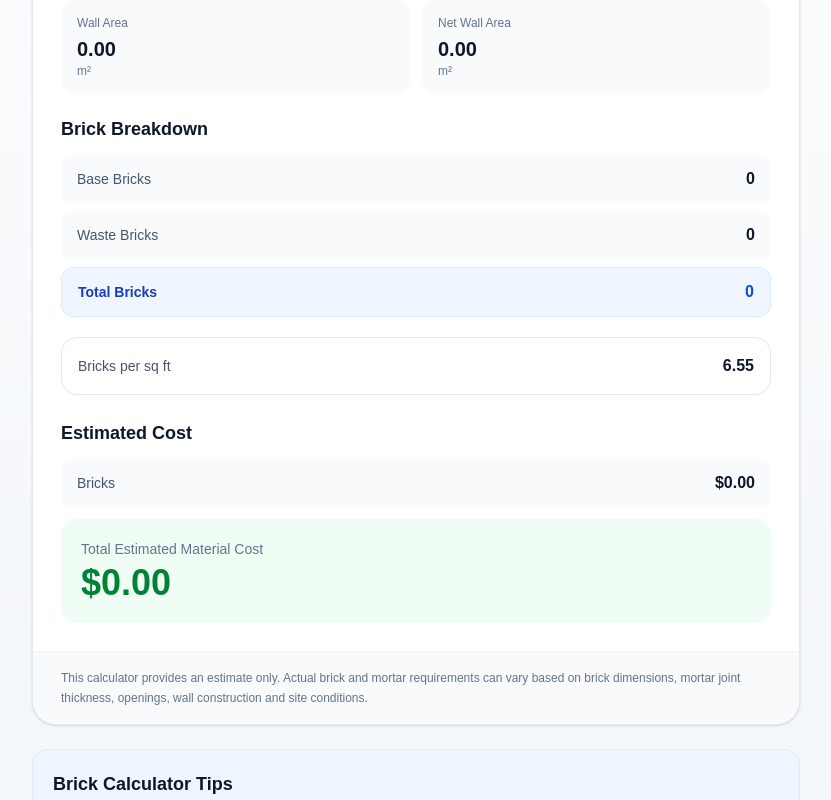
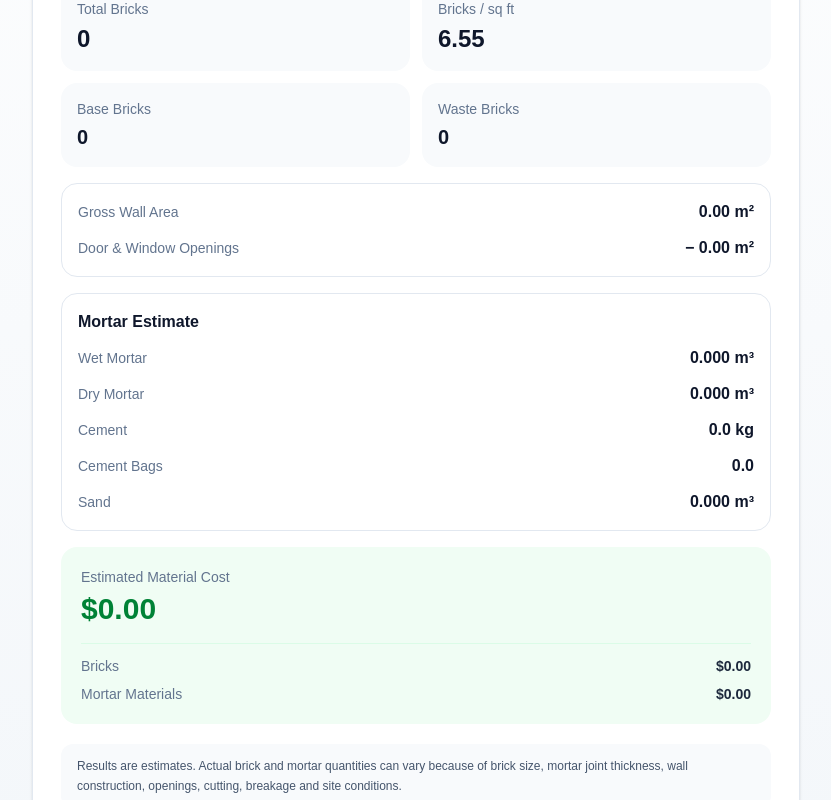
Before and after one commit to km7max-cmd/cornerspan, a Next.js app: page /calculators/brick in a window 1280 px wide. Shown: the part 2320-3120 px from the top of the page, without its empty margins (224-1055 px from the left). Built offline with nearby package versions, Linux system fonts and the light colour scheme.

Commit message:
Refactor ResultCard component for clarity and updates

```diff
--- a/app/calculators/brick/components/ResultCard.tsx
+++ b/app/calculators/brick/components/ResultCard.tsx
@@ -5,7 +5,9 @@ import type {
   Currency,
 } from "../types";
 
-import { getCurrencySymbol } from "../data/brickOptions";
+import {
+  getCurrencySymbol,
+} from "../data/brickOptions";
 
 type ResultCardProps = {
   result: BrickCalculationResult;
@@ -20,17 +22,20 @@ function formatNumber(
     return "0";
   }
 
-  return value.toLocaleString("en-US", {
+  return value.toLocaleString(
+    undefined,
+    {
       minimumFractionDigits: decimals,
       maximumFractionDigits: decimals,
-  });
+    }
+  );
 }
 
 export default function ResultCard({
   result,
   currency,
 }: ResultCardProps) {
-  const symbol =
+  const currencySymbol =
     getCurrencySymbol(currency);
 
   return (
@@ -46,74 +51,101 @@ export default function ResultCard({
           Calculation Result
         </h2>
 
-        <p className="mt-1 text-sm text-slate-500">
-          Estimated materials required for your project.
+        <p className="mt-1 text-sm leading-6 text-slate-500">
+          Estimated brick and mortar requirements.
         </p>
 
       </div>
 
-      {/* =====================================================
-          MAIN BRICK RESULT
-      ===================================================== */}
+      <div className="p-5 sm:p-7">
 
-      <div className="p-5 sm:p-7">
+        {/* =================================================
+            NET WALL AREA
+        ================================================= */}
 
         <div className="rounded-2xl bg-blue-50 p-5">
 
           <p className="text-sm font-medium text-slate-500">
-            Total Bricks Required
+            Net Wall Area
           </p>
 
-          <p className="mt-1 text-4xl font-bold tracking-tight text-blue-700 sm:text-5xl">
-            {result.totalBricks.toLocaleString()}
+          <p className="mt-1 text-3xl font-bold text-blue-600">
+            {formatNumber(
+              result.netWallArea
+            )}{" "}
+            m²
           </p>
 
-          <p className="mt-2 text-sm text-slate-500">
-            bricks including waste
+          <p className="mt-1 text-xs text-slate-500">
+            After deducting doors and windows
           </p>
 
         </div>
 
         {/* =================================================
-            WALL AREA
+            BRICK RESULTS
         ================================================= */}
 
         <div className="mt-4 grid grid-cols-2 gap-3">
 
+          {/* Total Bricks */}
+
           <div className="rounded-2xl bg-slate-50 p-4">
 
-            <p className="text-xs font-medium text-slate-500">
-              Wall Area
+            <p className="text-sm text-slate-500">
+              Total Bricks
             </p>
 
-            <p className="mt-1 text-xl font-bold text-slate-900">
-              {formatNumber(
-                result.wallArea,
-                2
-              )}
-            </p>
-
-            <p className="text-xs text-slate-500">
-              m²
+            <p className="mt-1 text-2xl font-bold text-slate-900">
+              {result.totalBricks.toLocaleString()}
             </p>
 
           </div>
 
+          {/* Bricks / sq ft */}
+
           <div className="rounded-2xl bg-slate-50 p-4">
 
-            <p className="text-xs font-medium text-slate-500">
-              Net Wall Area
+            <p className="text-sm text-slate-500">
+              Bricks / sq ft
+            </p>
+
+            <p className="mt-1 text-2xl font-bold text-slate-900">
+              {formatNumber(
+                result.bricksPerSqFt
+              )}
+            </p>
+
+          </div>
+
+          {/* Base Bricks */}
+
+          <div className="rounded-2xl bg-slate-50 p-4">
+
+            <p className="text-sm text-slate-500">
+              Base Bricks
             </p>
 
             <p className="mt-1 text-xl font-bold text-slate-900">
-              {formatNumber(
-                result.netWallArea,
-                2
-              )}
+              {Math.ceil(
+                result.baseBricks
+              ).toLocaleString()}
             </p>
 
-            <p className="text-xs text-slate-500">
-              m²
+          </div>
+
+          {/* Waste Bricks */}
+
+          <div className="rounded-2xl bg-slate-50 p-4">
+
+            <p className="text-sm text-slate-500">
+              Waste Bricks
+            </p>
+
+            <p className="mt-1 text-xl font-bold text-slate-900">
+              {Math.ceil(
+                result.wasteBricks
+              ).toLocaleString()}
             </p>
 
           </div>
@@ -124,85 +156,132 @@ export default function ResultCard({
             OPENINGS
         ================================================= */}
 
-        {result.openingArea > 0 && (
-          <div className="mt-3 rounded-2xl bg-amber-50 p-4">
+        <div className="mt-4 rounded-2xl border border-slate-200 p-4">
 
           <div className="flex items-center justify-between gap-4">
 
-              <div>
+            <span className="text-sm text-slate-500">
+              Gross Wall Area
+            </span>
 
-                <p className="text-sm font-semibold text-slate-800">
-                  Door & Window Deduction
-                </p>
-
-                <p className="mt-1 text-xs text-slate-500">
-                  Area removed from the wall
-                </p>
+            <span className="font-semibold text-slate-900">
+              {formatNumber(
+                result.wallArea
+              )}{" "}
+              m²
+            </span>
 
           </div>
 
-              <p className="text-lg font-bold text-amber-700">
-                −
+          <div className="mt-3 flex items-center justify-between gap-4">
+
+            <span className="text-sm text-slate-500">
+              Door & Window Openings
+            </span>
+
+            <span className="font-semibold text-slate-900">
+              −{" "}
               {formatNumber(
-                  result.openingArea,
-                  2
+                result.openingArea
               )}{" "}
               m²
-              </p>
+            </span>
 
           </div>
 
         </div>
-        )}
 
         {/* =================================================
-            BRICK BREAKDOWN
+            MORTAR
         ================================================= */}
 
-        <div className="mt-5">
+        <div className="mt-4 rounded-2xl border border-slate-200 p-4">
 
-          <h3 className="mb-3 text-lg font-bold text-slate-900">
-            Brick Breakdown
+          <div className="mb-3">
+
+            <h3 className="font-bold text-slate-900">
+              Mortar Estimate
             </h3>
 
-          <div className="space-y-2">
+          </div>
 
-            <div className="flex items-center justify-between rounded-xl bg-slate-50 px-4 py-3">
+          <div className="space-y-3">
 
-              <span className="text-sm text-slate-600">
-                Base Bricks
+            <div className="flex items-center justify-between gap-4">
+
+              <span className="text-sm text-slate-500">
+                Wet Mortar
               </span>
 
               <span className="font-semibold text-slate-900">
-                {Math.ceil(
-                  result.baseBricks
-                ).toLocaleString()}
+                {formatNumber(
+                  result.mortarWetVolume,
+                  3
+                )}{" "}
+                m³
               </span>
 
             </div>
 
-            <div className="flex items-center justify-between rounded-xl bg-slate-50 px-4 py-3">
+            <div className="flex items-center justify-between gap-4">
 
-              <span className="text-sm text-slate-600">
-                Waste Bricks
+              <span className="text-sm text-slate-500">
+                Dry Mortar
               </span>
 
               <span className="font-semibold text-slate-900">
-                {Math.ceil(
-                  result.wasteBricks
-                ).toLocaleString()}
+                {formatNumber(
+                  result.mortarTotalDryVolume,
+                  3
+                )}{" "}
+                m³
               </span>
 
             </div>
 
-            <div className="flex items-center justify-between rounded-xl border border-blue-100 bg-blue-50 px-4 py-3">
+            <div className="flex items-center justify-between gap-4">
 
-              <span className="text-sm font-semibold text-blue-800">
-                Total Bricks
+              <span className="text-sm text-slate-500">
+                Cement
               </span>
 
-              <span className="font-bold text-blue-700">
-                {result.totalBricks.toLocaleString()}
+              <span className="font-semibold text-slate-900">
+                {formatNumber(
+                  result.cementWeight,
+                  1
+                )}{" "}
+                kg
+              </span>
+
+            </div>
+
+            <div className="flex items-center justify-between gap-4">
+
+              <span className="text-sm text-slate-500">
+                Cement Bags
+              </span>
+
+              <span className="font-semibold text-slate-900">
+                {formatNumber(
+                  result.cementBags,
+                  1
+                )}
+              </span>
+
+            </div>
+
+            <div className="flex items-center justify-between gap-4">
+
+              <span className="text-sm text-slate-500">
+                Sand
+              </span>
+
+              <span className="font-semibold text-slate-900">
+                {formatNumber(
+                  result.sandVolume,
+                  3
+                )}{" "}
+                m³
               </span>
 
             </div>
@@ -212,21 +291,49 @@ export default function ResultCard({
         </div>
 
         {/* =================================================
-            BRICKS PER SQ FT
+            COST
         ================================================= */}
 
-        <div className="mt-5 rounded-2xl border border-slate-200 p-4">
+        <div className="mt-4 rounded-2xl bg-green-50 p-5">
 
-          <div className="flex items-center justify-between gap-4">
+          <p className="text-sm font-medium text-slate-500">
+            Estimated Material Cost
+          </p>
 
-            <span className="text-sm text-slate-600">
-              Bricks per sq ft
+          <p className="mt-1 text-3xl font-bold text-green-700">
+            {currencySymbol}
+            {formatNumber(
+              result.totalMaterialCost
+            )}
+          </p>
+
+          <div className="mt-4 space-y-2 border-t border-green-100 pt-3">
+
+            <div className="flex items-center justify-between text-sm">
+
+              <span className="text-slate-500">
+                Bricks
               </span>
 
-            <span className="font-bold text-slate-900">
+              <span className="font-semibold text-slate-800">
+                {currencySymbol}
                 {formatNumber(
-                result.bricksPerSqFt,
-                2
+                  result.brickCost
+                )}
+              </span>
+
+            </div>
+
+            <div className="flex items-center justify-between text-sm">
+
+              <span className="text-slate-500">
+                Mortar Materials
+              </span>
+
+              <span className="font-semibold text-slate-800">
+                {currencySymbol}
+                {formatNumber(
+                  result.mortarCost
                 )}
               </span>
 
@@ -234,189 +341,25 @@ export default function ResultCard({
 
           </div>
 
+        </div>
+
         {/* =================================================
-            MORTAR RESULT
+            NOTE
         ================================================= */}
 
-        {result.mortarTotalDryVolume > 0 && (
-          <div className="mt-6">
+        <div className="mt-5 rounded-xl bg-slate-50 px-4 py-3">
 
-            <h3 className="mb-3 text-lg font-bold text-slate-900">
-              Mortar Estimate
-            </h3>
-
-            <div className="grid grid-cols-2 gap-3">
-
-              {/* Mortar */}
-
-              <div className="rounded-2xl bg-slate-50 p-4">
-
-                <p className="text-xs text-slate-500">
-                  Dry Mortar
-                </p>
-
-                <p className="mt-1 text-xl font-bold text-slate-900">
-                  {formatNumber(
-                    result.mortarTotalDryVolume,
-                    3
-                  )}
-                </p>
-
-                <p className="text-xs text-slate-500">
-                  m³
-                </p>
-
-              </div>
-
-              {/* Cement */}
-
-              <div className="rounded-2xl bg-slate-50 p-4">
-
-                <p className="text-xs text-slate-500">
-                  Cement
-                </p>
-
-                <p className="mt-1 text-xl font-bold text-slate-900">
-                  {formatNumber(
-                    result.cementWeight,
-                    1
-                  )}
-                </p>
-
-                <p className="text-xs text-slate-500">
-                  kg
-                </p>
-
-              </div>
-
-              {/* Cement Bags */}
-
-              <div className="rounded-2xl bg-slate-50 p-4">
-
-                <p className="text-xs text-slate-500">
-                  Cement Bags
-                </p>
-
-                <p className="mt-1 text-xl font-bold text-slate-900">
-                  {Math.ceil(
-                    result.cementBags
-                  )}
-                </p>
-
-                <p className="text-xs text-slate-500">
-                  bags
-                </p>
-
-              </div>
-
-              {/* Sand */}
-
-              <div className="rounded-2xl bg-slate-50 p-4">
-
-                <p className="text-xs text-slate-500">
-                  Sand
-                </p>
-
-                <p className="mt-1 text-xl font-bold text-slate-900">
-                  {formatNumber(
-                    result.sandVolume,
-                    3
-                  )}
-                </p>
-
-                <p className="text-xs text-slate-500">
-                  m³
+          <p className="text-xs leading-5 text-slate-600">
+            Results are estimates. Actual brick and mortar
+            quantities can vary because of brick size,
+            mortar joint thickness, wall construction,
+            openings, cutting, breakage and site conditions.
           </p>
 
         </div>
 
       </div>
 
-          </div>
-        )}
-
-        {/* =================================================
-            COST
-        ================================================= */}
-
-        <div className="mt-6">
-
-          <h3 className="mb-3 text-lg font-bold text-slate-900">
-            Estimated Cost
-          </h3>
-
-          <div className="space-y-2">
-
-            <div className="flex items-center justify-between rounded-xl bg-slate-50 px-4 py-3">
-
-              <span className="text-sm text-slate-600">
-                Bricks
-              </span>
-
-              <span className="font-semibold text-slate-900">
-                {symbol}
-                {formatNumber(
-                  result.brickCost
-                )}
-              </span>
-
-            </div>
-
-            {result.mortarCost > 0 && (
-              <div className="flex items-center justify-between rounded-xl bg-slate-50 px-4 py-3">
-
-                <span className="text-sm text-slate-600">
-                  Mortar Materials
-                </span>
-
-                <span className="font-semibold text-slate-900">
-                  {symbol}
-                  {formatNumber(
-                    result.mortarCost
-                  )}
-                </span>
-
-              </div>
-            )}
-
-          </div>
-
-          {/* Total */}
-
-          <div className="mt-3 rounded-2xl bg-green-50 p-5">
-
-            <p className="text-sm font-medium text-slate-500">
-              Total Estimated Material Cost
-            </p>
-
-            <p className="mt-1 text-3xl font-bold text-green-700 sm:text-4xl">
-              {symbol}
-              {formatNumber(
-                result.totalMaterialCost
-              )}
-            </p>
-
-          </div>
-
-        </div>
-
-      </div>
-
-      {/* =====================================================
-          DISCLAIMER
-      ===================================================== */}
-
-      <div className="border-t border-slate-100 bg-slate-50 px-5 py-4 sm:px-7">
-
-        <p className="text-xs leading-5 text-slate-500">
-          This calculator provides an estimate only.
-          Actual brick and mortar requirements can vary
-          based on brick dimensions, mortar joint thickness,
-          openings, wall construction and site conditions.
-        </p>
-
-      </div>
-
     </section>
   );
 }
```
Lines whose indentation alone changed are shown as unchanged.
